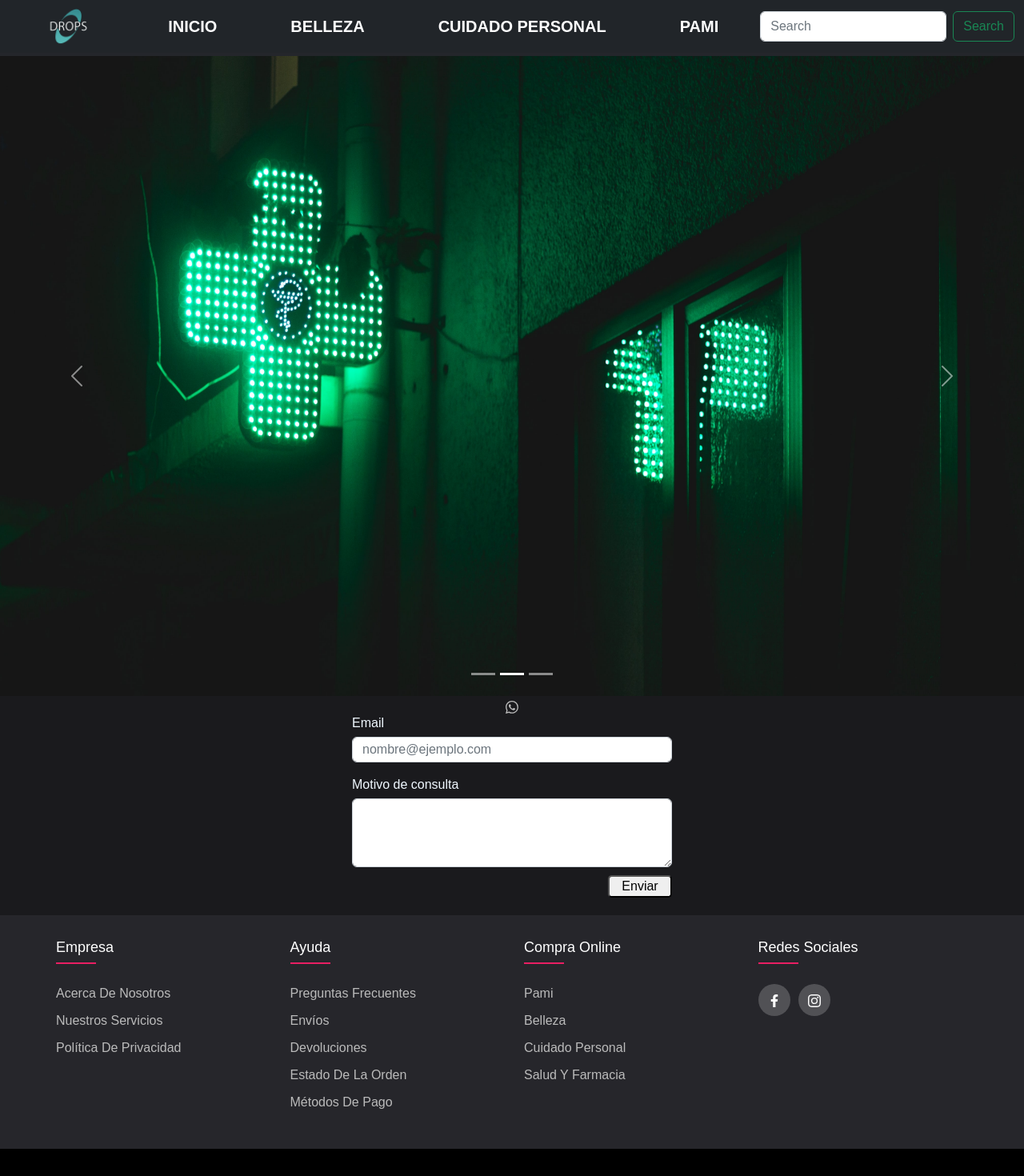
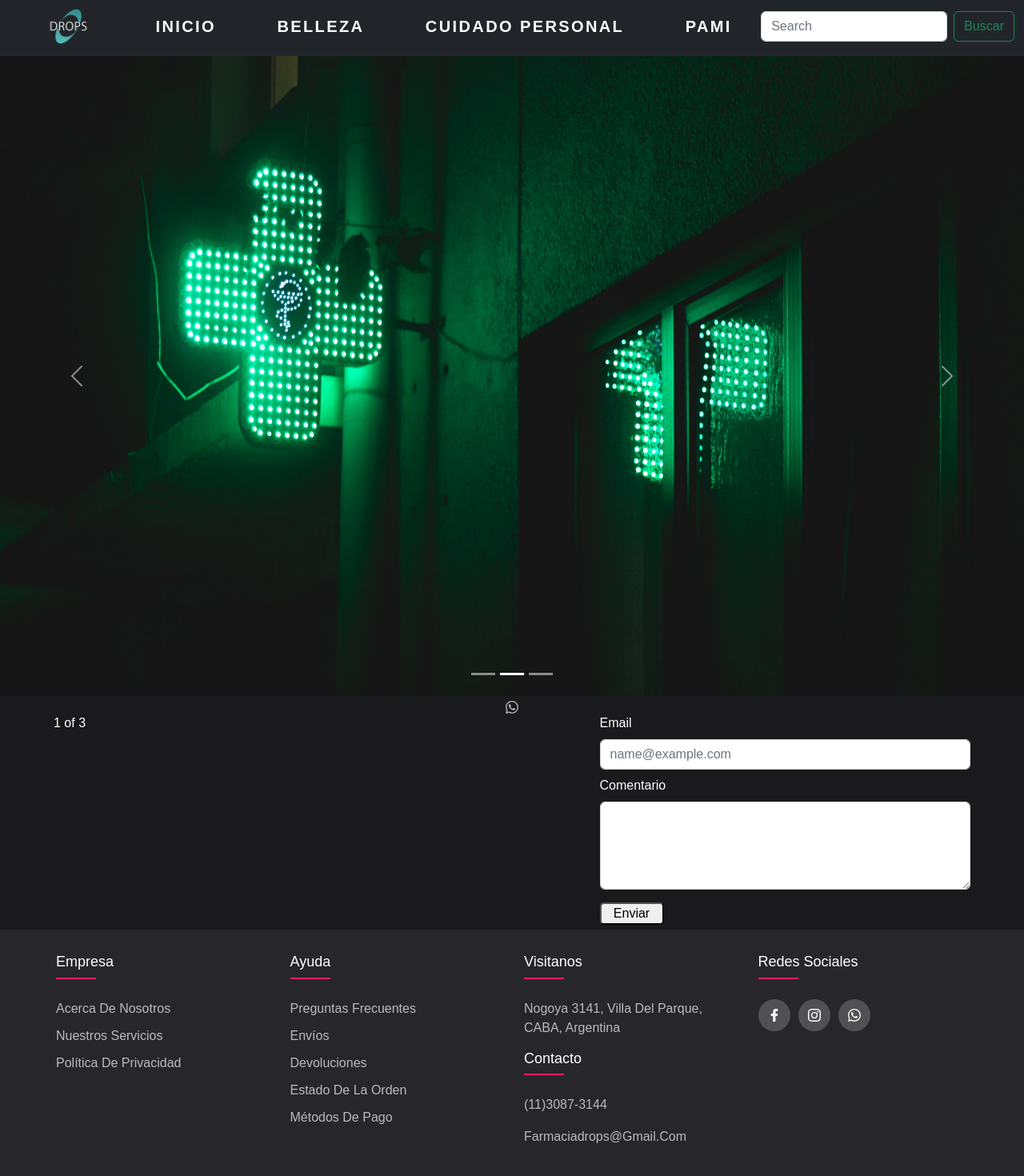
Before and after one commit to EzequielBobbio/DropsFront, a React (Create React App) app: page / in a window 1280 px wide. Shown: the top 1470 px of the page at 80% size. Before the commit the page ends 1436 px from the top, so only its background shows below. Built offline with nearby package versions, Linux system fonts and the light colour scheme.

Commit message:
Form correction

```diff
--- a/src/Drops/Body/Contact/Contact.css
+++ b/src/Drops/Body/Contact/Contact.css
@@ -13,7 +13,7 @@
     padding-bottom: 6px;
 }
 
-.letter-color {
+ .letter-color {
     color: aliceblue;
     margin-bottom: 0.3rem;
 }
@@ -22,22 +22,13 @@
     font-size: 1rem;
     border-radius: 0.3rem;
     margin-top: 1rem;
-    position: relative;
-    margin-left: 320px;
     width: 5rem;
 }
 
-.form-size {
-    height: 2rem;
-    width: 25rem;
+.letter-col {
+    color: white;
 }
 
-.form-size1 {
-    height: 5rem;
-    width: 25rem;
+.comment-position {
+    padding-top: 0.5rem;
 }
-
-.form-position {
-    display: grid;
-    place-content: center;
-}
--- a/src/Drops/Body/Contact/Contact.js
+++ b/src/Drops/Body/Contact/Contact.js
@@ -1,6 +1,9 @@
 import React from "react";
 import "./Contact.css";
 import { BsWhatsapp } from "react-icons/bs";
+import Container from "react-bootstrap/Container";
+import Row from "react-bootstrap/Row";
+import Col from "react-bootstrap/Col";
 
 class Contact extends React.Component {
   constructor(props) {
@@ -20,30 +23,46 @@ class Contact extends React.Component {
           >
             <BsWhatsapp />
           </a>
-          <div class="mb-3 form-position">
-            <label for="exampleFormControlInput1" class="form-label" className='letter-color'>
+          <Container className="letter-col">
+            <Row>
+              <Col xs={7}>1 of 3</Col>
+              <Col>
+                <Row>
+                  <Col>
+                    <label for="exampleFormControlInput1" class="form-label">
                       Email
                     </label>
                     <input
                       type="email"
-              class="form-control form-size"
+                      class="form-control"
                       id="exampleFormControlInput1"
-              placeholder="nombre@ejemplo.com"
+                      placeholder="name@example.com"
                     />
-          </div>
-          <div class="mb-3 form-position">
-            <label for="exampleFormControlTextarea1" class="form-label" className='letter-color'>
-                Motivo de consulta
+                  </Col>
+                </Row>
+
+                <Row>
+                  <Col className='comment-position'>
+                    <label for="exampleFormControlTextarea1" class="form-label">
+                      Comentario
                     </label>
-            <div className='form-size1'>
                     <textarea
                       class="form-control"
                       id="exampleFormControlTextarea1"
-              rows="3"
+                      rows="4"
                     ></textarea>
-            </div>
-            <button type='submit' className='form-button'>Enviar</button>
-          </div>
+                  </Col>
+                </Row>
+                <Row>
+                  <Col>
+                    <button type="submit" className="form-button">
+                      Enviar
+                    </button>
+                  </Col>
+                </Row>
+              </Col>
+            </Row>
+          </Container>
         </div>
       </>
     );
--- a/src/Drops/Footer/Footer.css
+++ b/src/Drops/Footer/Footer.css
@@ -59,6 +59,16 @@ ul{
     display: block;
     transition: all 0.3s ease;
 }
+.footer-col ul li p{
+    font-size: 16px;
+    text-transform: capitalize;
+    columns: #ffffff;
+    text-decoration: none;
+    font-weight: 300;
+    color: #bbbbbb;
+    display: block;
+    transition: all 0.3s ease;
+}
 .footer-col ul li a:hover{
     color: #ffffff;
     padding-left: 8px;
--- a/src/Drops/Footer/Footer.js
+++ b/src/Drops/Footer/Footer.js
@@ -2,6 +2,7 @@ import React from "react";
 import "./Footer.css";
 import { FaFacebookF } from "react-icons/fa";
 import { BsInstagram } from "react-icons/bs";
+import { BsWhatsapp } from "react-icons/bs";
 
 class Footer extends React.Component {
   constructor(props) {
@@ -50,19 +51,17 @@ class Footer extends React.Component {
                 </ul>
               </div>
               <div className="footer-col">
-                <h4>Compra Online</h4>
+                <h4>Visitanos</h4>
                 <ul>
                   <li>
-                    <a href="#/">Pami</a>
+                    <p href="#/">Nogoya 3141, Villa del Parque, CABA, Argentina</p>
+                  </li>
+                  <h4>Contacto</h4>
+                  <li>
+                    <p href="#/">(11)3087-3144</p>
                   </li>
                   <li>
-                    <a href="#/">Belleza</a>
-                  </li>
-                  <li>
-                    <a href="#/">Cuidado Personal</a>
-                  </li>
-                  <li>
-                    <a href="#/">Salud y Farmacia</a>
+                    <p href="#/">farmaciadrops@gmail.com</p>
                   </li>
                 </ul>
               </div>
@@ -86,6 +85,13 @@ class Footer extends React.Component {
                     rel="noreferrer"
                   >
                     <BsInstagram />
+                    </a>
+                  <a
+                    href="https://wa.me/5491130873144?text=Hola%2C%20quer%C3%ADa%20preguntar%20sobre..."
+                    target="_blank"
+                    rel="noreferrer"
+                  >
+                    <BsWhatsapp/>
                   </a>
                 </div>
               </div>
--- a/src/Drops/Navbar/Navbar.css
+++ b/src/Drops/Navbar/Navbar.css
@@ -79,3 +79,7 @@ nav a:hover{
 .text-color {
     color: #bbbbbb;
 }
+
+.letter-navbar {
+    letter-spacing: 0.15rem;
+}
--- a/src/Drops/Navbar/Navbar.js
+++ b/src/Drops/Navbar/Navbar.js
@@ -12,47 +12,18 @@ class Navbar extends React.Component {
     return (
       <>
         <header>
-          {/*
-          <div>
-            <nav>
-                <a href="#/" className="nav-link">Inicio</a>
-                <a href="#/" className="nav-link">Pami</a>
-                <a href="#/" className="nav-link">Belleza</a>
-                <a href="#/" className="nav-link">Cuidado Personal</a>
-                <a href="#/" className="nav-link">Salud y Farmacia</a>
-            </nav>
-          </div> */}
-          {/* <ul className="nav nav-pills">
-            <li className="nav-item" >
-              <a className="nav-link active" aria-current="page" href="'#'">INICIO</a>
-            </li>
-            <li className="nav-item dropdown">
-              <a className="nav-link dropdown-toggle" data-bs-toggle="dropdown" href="'#'" role="button"
-              aria-expanded="false">PRODUCTOS</a>
-              <ul className="dropdown-menu">
-                <li><a className="dropdown-item" href="'#'">Belleza</a></li>
-                <li><a className="dropdown-item" href="'#'">Cuidado Personal</a></li>
-                <li><a className="dropdown-item" href="'#'">Salud y Farmacia</a></li>
-                <li><hr className="dropdown-divider"/></li>
-                <li><a className="dropdown-item" href="'#'">Pami</a></li>
-              </ul>
-            </li>
-            <li className="nav-item">
-              <a className="nav-link" href="'#'">LOS + VENDIDOS</a>
-            </li> */}
-         {/* </ul> */}
           <nav class="navbar fixed-top navbar-dark bg-dark navbar-nav-scroll">
             <div class="container-fluid ">
                <a href="#/" className="logo">
               <img src={logo} alt="logo de la empresa"/>
             </a>
-              <a className="navbar-brand" href="'#'">INICIO</a>
-              <a className="navbar-brand" href="'#'">BELLEZA</a>
-              <a className="navbar-brand" href="'#'">CUIDADO PERSONAL</a>
-              <a className="navbar-brand" href="'#'">PAMI</a>
+              <a className="navbar-brand letter-navbar" href="'#'">INICIO</a>
+              <a className="navbar-brand letter-navbar" href="'#'">BELLEZA</a>
+              <a className="navbar-brand letter-navbar" href="'#'">CUIDADO PERSONAL</a>
+              <a className="navbar-brand letter-navbar" href="'#'">PAMI</a>
               <form class="d-flex">
                 <input class="form-control me-2" type="search" placeholder="Search" aria-label="Search"/>
-                <button class="btn btn-outline-success" type="submit">Search</button>
+                <button class="btn btn-outline-success" type="submit">Buscar</button>
               </form>
             </div>
           </nav>
```
Lines whose indentation alone changed are shown as unchanged.
